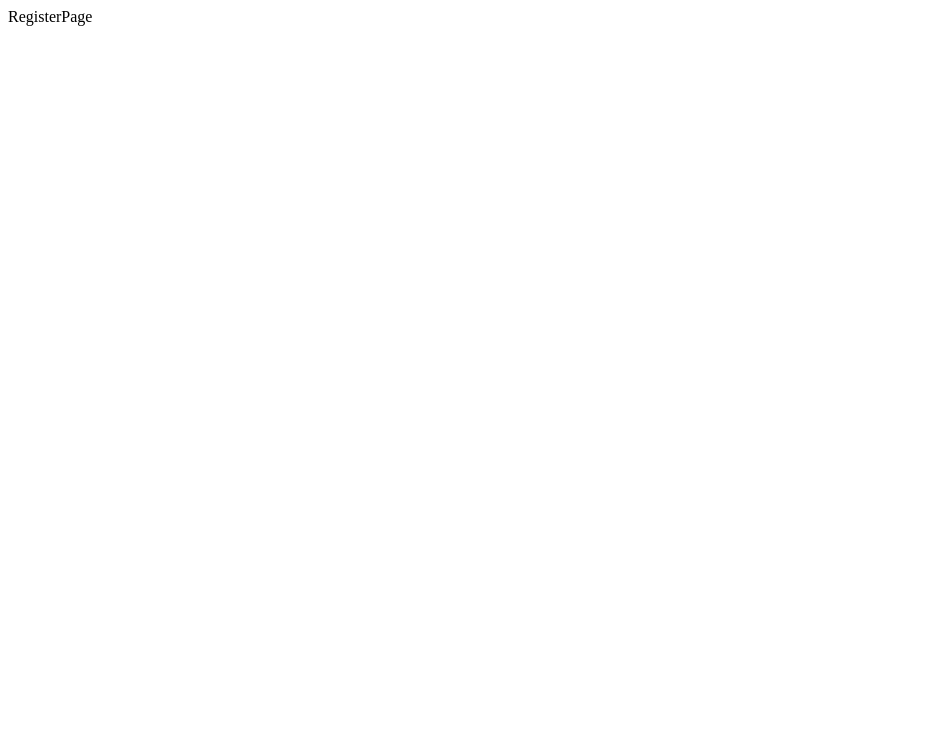
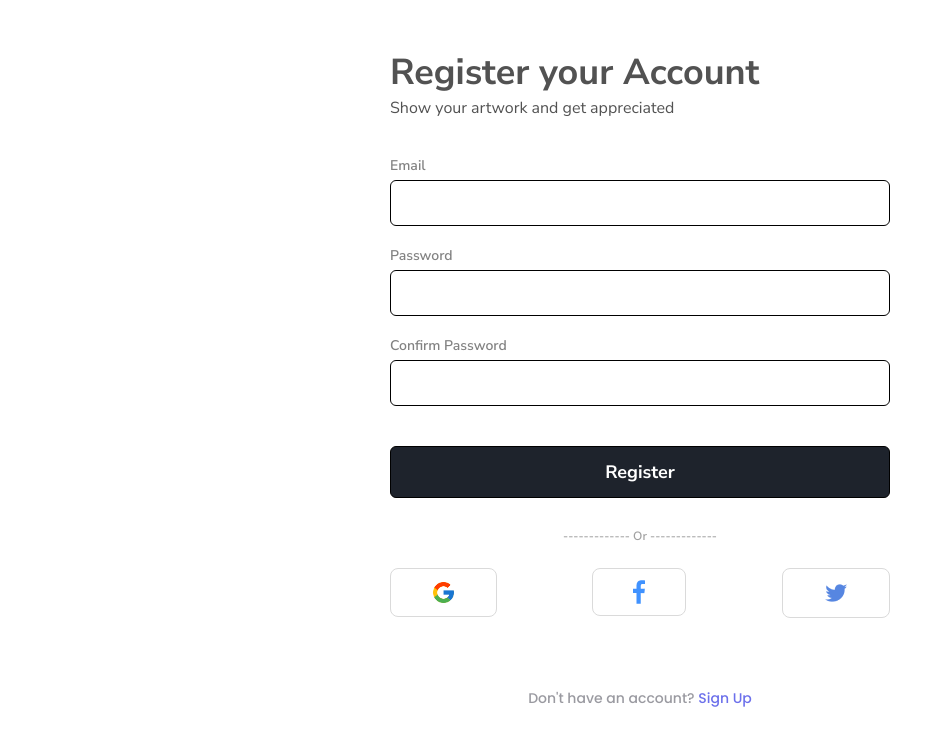
Before and after one commit to chingu-voyages/v40-geckos-team-19, a React (Create React App) app: page /register in a window 1280 px wide. Shown: the top 746 px of the page, without its empty margins (0-945 px from the left). Built offline with nearby package versions, Linux system fonts and the light colour scheme.

Commit message:
added registration page

```diff
--- /dev/null
+++ b/src/Components/Register/RegisterPage.css
@@ -0,0 +1,94 @@
+@import url("https://fonts.googleapis.com/css2?family=Nunito+Sans:wght@400;600;700&family=Poppins:wght@500&display=swap");
+
+* {
+  box-sizing: border-box;
+}
+
+.RegisterPage {
+  font-family: "Nunito Sans", sans-serif;
+}
+
+.RegisterPage .register-form-container {
+  max-width: 550px;
+  width: 100%;
+  display: block;
+  margin: 0 auto;
+  padding: 40px 25px 30px;
+  display: flex;
+  flex-direction: column;
+  justify-content: space-between;
+}
+
+.RegisterPage .heading,
+.RegisterPage .subheading {
+  margin: 0;
+  color: #525252;
+}
+
+.RegisterPage .heading {
+  font-weight: 700;
+  font-size: 36px;
+  line-height: 49px;
+}
+
+.RegisterPage .subheading {
+  font-weight: 400;
+  font-size: 16px;
+  line-height: 22px;
+}
+
+.RegisterPage .or-text {
+  margin: 0 0 24px;
+  text-align: center;
+  font-size: 12px;
+  font-weight: 600;
+  color: #a1a1a1;
+}
+
+.RegisterPage .signup-social-icons {
+  display: flex;
+  flex-direction: row;
+  justify-content: space-between;
+}
+
+.RegisterPage .signup-social-icons img {
+  max-width: 100%;
+  height: fit-content;
+  border: 1px solid #dadada;
+  border-radius: 8px;
+  padding: 0.7rem 2.5rem;
+}
+
+.RegisterPage .signup-social-icons .google-icon {
+  height: 49px;
+}
+
+.RegisterPage .form-footer p {
+  font-size: 14px;
+  font-family: "Poppins", sans-serif;
+  font-weight: 500;
+  line-height: 21px;
+  text-align: center;
+  margin: 0;
+  color: #040415;
+  margin: 4rem 0 0;
+}
+
+.RegisterPage .form-footer span {
+  opacity: 0.4;
+}
+
+.RegisterPage .form-footer a {
+  color: #6C70EB;
+  text-decoration: none;
+}
+
+@media (max-width: 370px) {
+  .RegisterPage .signup-social-icons img {
+    padding: 0.3rem 1rem;
+  }
+
+  .RegisterPage .signup-social-icons .google-icon {
+    height: 38px;
+  }
+}
--- a/src/Components/Register/RegisterPage.jsx
+++ b/src/Components/Register/RegisterPage.jsx
@@ -1,9 +1,40 @@
-import React from 'react'
+import React from "react";
+import "./RegisterPage.css";
+import RegisterPageForm from "./RegisterPageForm";
+
+import Facebook from "../../images/Facebook.png";
+import Twitter from "../../images/Twitter.png";
+import Google from "../../images/Google.png";
 
 const RegisterPage = () => {
   return (
-    <div>RegisterPage</div>
-  )
-}
+    <div className="RegisterPage">
+      <div className="register-form-container">
+        <header>
+          <h2 className="heading">Register your Account</h2>
+          <p className="subheading">Show your artwork and get appreciated</p>
+        </header>
+        <RegisterPageForm />
+        <p className="or-text">------------- Or ------------- </p>
+        <div className="signup-social-icons">
+          <a href="/">
+            <img src={Google} alt="Login with Google" className="google-icon" />
+          </a>
+          <a href="/">
+            <img src={Facebook} alt="Login with Facebook" />
+          </a>
+          <a href="/">
+            <img src={Twitter} alt="Login with Twitter" />
+          </a>
+        </div>
+        <footer className="form-footer">
+          <p>
+            <span>Don't have an account?</span> <a href="/register">Sign Up</a>
+          </p>
+        </footer>
+      </div>
+    </div>
+  );
+};
 
-export default RegisterPage
+export default RegisterPage;
--- /dev/null
+++ b/src/Components/Register/RegisterPageForm.css
@@ -0,0 +1,46 @@
+.register-form {
+  display: flex;
+  flex-direction: column;
+  margin: 37px 0 30px;
+}
+
+.register-form label,
+.register-form input {
+  font-weight: 600;
+  font-size: 14px;
+  line-height: 19px;
+}
+
+.register-form label {
+  color: #828282;
+}
+
+.register-form input,
+.register-form button {
+  border: 1px solid black;
+  border-radius: 6px;
+  padding: 13px 10px 12px;
+  margin: 20px 0;
+}
+
+.register-form input {
+  display: block;
+  width: 100%;
+  margin-top: 5px;
+  font-family: inherit;
+  font-weight: 400;
+}
+
+.form-actions button {
+  display: block;
+  width: 100%;
+  color: #ffffff;
+  background-color: #1e232c;
+  font-family: inherit;
+  font-size: 18px;
+  font-weight: 800;
+  line-height: 25px;
+  justify-content: center;
+  cursor: pointer;
+  margin-bottom: 0;
+}
--- /dev/null
+++ b/src/Components/Register/RegisterPageForm.jsx
@@ -0,0 +1,82 @@
+import React, { useState } from "react";
+import "./RegisterPageForm.css";
+
+const RegisterPageForm = () => {
+  const [email, setEmail] = useState("");
+  const [emailIsTouched, setEmailIsTouched] = useState();
+  const [password, setPassword] = useState("");
+  const [passwordIsTouched, setPasswordIsTouched] = useState();
+
+  //email check - no empty submission
+  let regex = /^\S+@\S+\.\S+$/;
+  const emailCheck = regex.test(email) === true;
+  const emailIsValid = email.trim() !== "" && emailCheck;
+  const emailIsInvalid = !emailIsValid && emailIsTouched;
+
+  //password check - no empty submission
+  const passwordIsValid = password.trim() !== "";
+  const passwordIsInvalid = !passwordIsValid && passwordIsTouched;
+
+  const handleEmailChange = (event) => {
+    setEmail(event.target.value);
+  };
+
+  const handleFormSubmit = (event) => {
+    event.preventDefault();
+    setEmailIsTouched(true);
+    setPasswordIsTouched(true);
+
+    if (!emailIsValid || !passwordIsValid) {
+      return;
+    }
+
+    console.log(email, password);
+    setEmail("");
+    setPassword("");
+    setEmailIsTouched(false);
+    setPasswordIsTouched(false);
+  };
+
+  return (
+    <form action="" className="register-form" onSubmit={handleFormSubmit}>
+      <label htmlFor="email-input">
+        Email
+        <input
+          type="email"
+          id="email-input"
+          onChange={handleEmailChange}
+          value={email}
+          required
+        />
+        {emailIsInvalid && <p>Email must not be empty</p>}
+      </label>
+      <label htmlFor="password-input">
+        Password
+        <input
+          type="password"
+          id="password-input"
+          className="password-input"
+          value={password}
+          required
+        />
+        {passwordIsInvalid && <p>Password must not be empty</p>}
+      </label>
+      <label htmlFor="confirm-input">
+        Confirm Password
+        <input
+          type="password"
+          id="confirm-input"
+          className="password-input"
+          value={password}
+          required
+        />
+        {passwordIsInvalid && <p>Password must not be empty</p>}
+      </label>
+      <div className="form-actions">
+        <button type="submit">Register</button>
+      </div>
+    </form>
+  );
+};
+
+export default RegisterPageForm;
```
